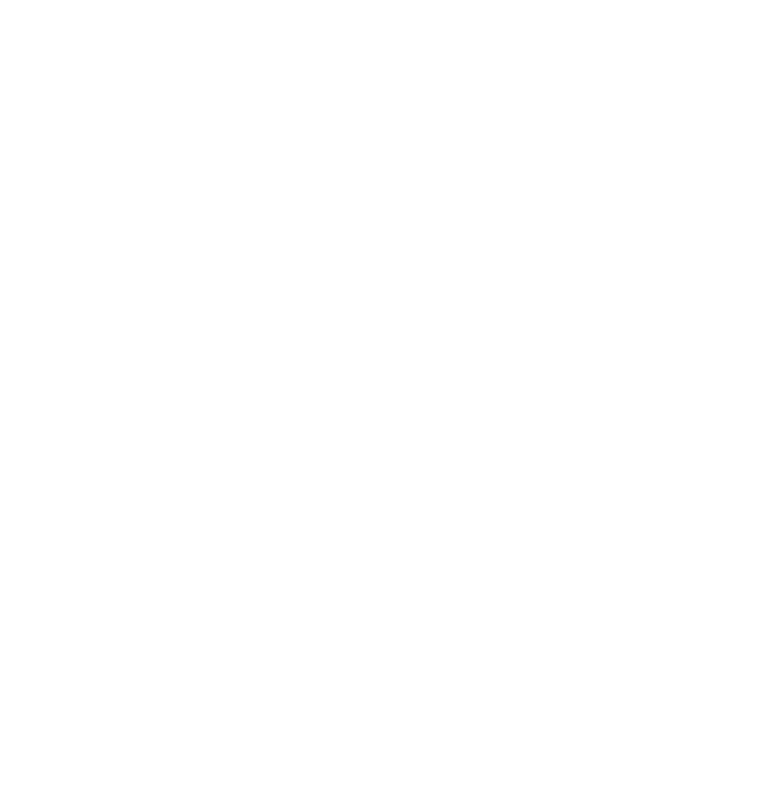
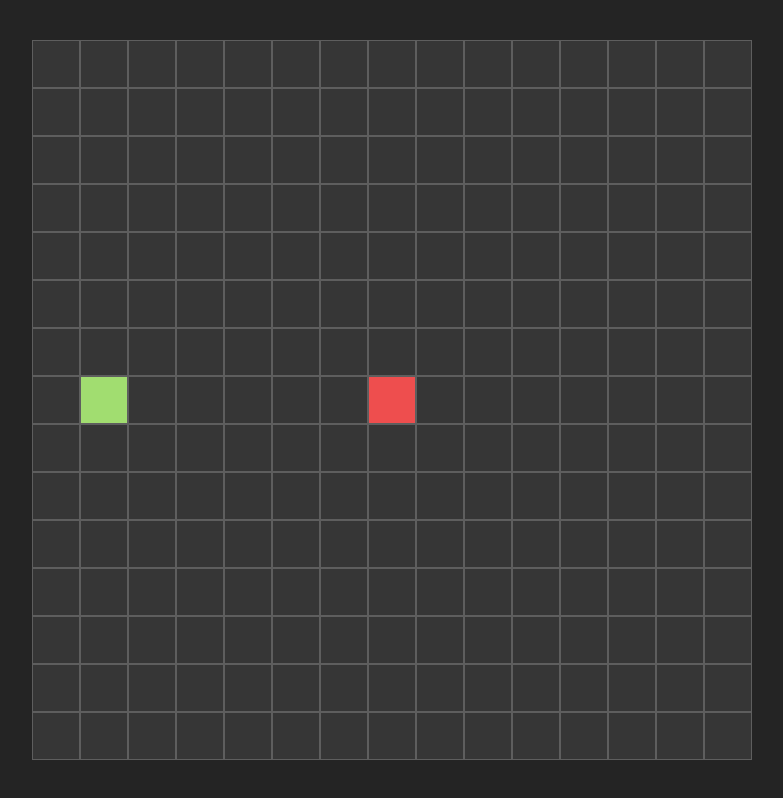
Before and after one commit to wachtern/snakeai, a React (Vite) app: page / in a window 1280 px wide. Shown: the whole page, without its empty margins (248-1031 px from the left). Built offline with nearby package versions, Linux system fonts and the light colour scheme.

Commit message:
feat(001): create playfield ui

```diff
--- a/src/App.tsx
+++ b/src/App.tsx
@@ -1,9 +1,14 @@
+import "./App.css";
 import { ThemeProvider } from "styled-components";
 import { theme } from "./providers/theme";
-import "./App.css";
+import Playfield from "./views/Playfield";
 
 function App() {
-  return <ThemeProvider theme={theme}></ThemeProvider>;
+  return (
+    <ThemeProvider theme={theme}>
+      <Playfield />
+    </ThemeProvider>
+  );
 }
 
 export default App;
--- /dev/null
+++ b/src/components/GameField.tsx
@@ -0,0 +1,62 @@
+import { useState } from "react";
+import styled from "styled-components";
+
+interface Props {
+  fieldSize: number;
+  className?: string;
+}
+
+const GameField = ({ fieldSize, className }: Props) => {
+  const [snake, setSnake] = useState([[1, Math.floor(fieldSize / 2)]]);
+  const [food, setFood] = useState([
+    Math.floor(fieldSize / 2),
+    Math.floor(fieldSize / 2),
+  ]);
+  const [direction, setDirection] = useState<[number, number]>([1, 0]);
+
+  const generateGrid = () => {
+    const grid = new Array(fieldSize * fieldSize).fill(0);
+
+    snake.forEach(([x, y]) => {
+      const index = y * fieldSize + x;
+      grid[index] = 1;
+    });
+
+    const foodIndex = food[1] * fieldSize + food[0];
+    grid[foodIndex] = 2;
+
+    return grid;
+  };
+
+  const grid = generateGrid();
+
+  return (
+    <Container className={className} fieldSize={fieldSize}>
+      {grid.map((state, index) => (
+        <Field key={index} state={state} fieldSize={fieldSize} />
+      ))}
+    </Container>
+  );
+};
+
+export default GameField;
+
+const Container = styled.div<{ fieldSize: number }>`
+  min-width: 100px;
+  min-height: 100px;
+  display: grid;
+  grid-template-columns: repeat(${(props) => props.fieldSize}, 1fr);
+  grid-template-rows: repeat(${(props) => props.fieldSize}, 1fr);
+`;
+
+const Field = styled.div<{ state: number; fieldSize: number }>`
+  width: calc(100% / ${(props) => props.fieldSize}px);
+  height: calc(100% / ${(props) => props.fieldSize}px);
+  border: 1px solid ${({ theme }) => theme.colors.game.border};
+  background: ${(props) =>
+    props.state == 2
+      ? `${props.theme.colors.game.apple}`
+      : props.state == 1
+      ? `${props.theme.colors.game.snake}`
+      : `${props.theme.colors.game.background}`};
+`;
--- a/src/index.css
+++ b/src/index.css
@@ -0,0 +1,3 @@
+body {
+  margin: 0;
+}
--- a/src/providers/theme.tsx
+++ b/src/providers/theme.tsx
@@ -1,6 +1,15 @@
 export const theme = {
   colors: {
-    black: "000000",
-    white: "FFFFFF",
+    general: {
+      black: "#111111",
+      white: "#EEEEEE",
+      background: "#242424",
+    },
+    game: {
+      background: "#363636",
+      border: "#5e5e5e",
+      snake: "#A1DD70",
+      apple: "#EE4E4E",
+    },
   },
 };
--- a/src/views/Playfield.tsx
+++ b/src/views/Playfield.tsx
@@ -1,9 +1,29 @@
+import { useState } from "react";
 import styled from "styled-components";
+import GameField from "../components/GameField";
 
 const Playfield = () => {
-  return <Container></Container>;
+  const [isGameOver, setIsGameOver] = useState(false);
+
+  return (
+    <Container>
+      <CustomGameField fieldSize={15} />
+    </Container>
+  );
 };
 
 export default Playfield;
 
-const Container = styled.div``;
+const Container = styled.div`
+  background: ${({ theme }) => theme.colors.general.background};
+  width: 100vw;
+  height: 100vh;
+  display: flex;
+  justify-content: center;
+  align-items: center;
+`;
+
+const CustomGameField = styled(GameField)`
+  width: min(90vw, 90vh);
+  height: min(90vw, 90vh);
+`;
```
